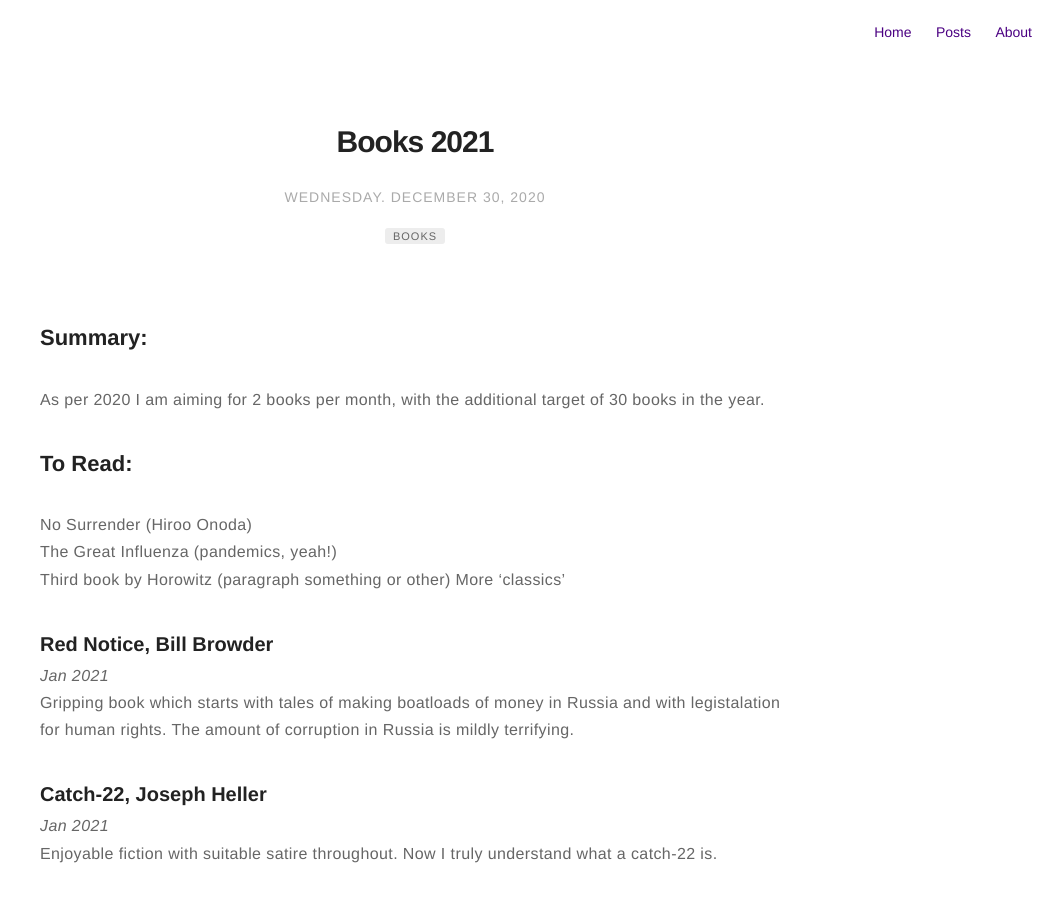
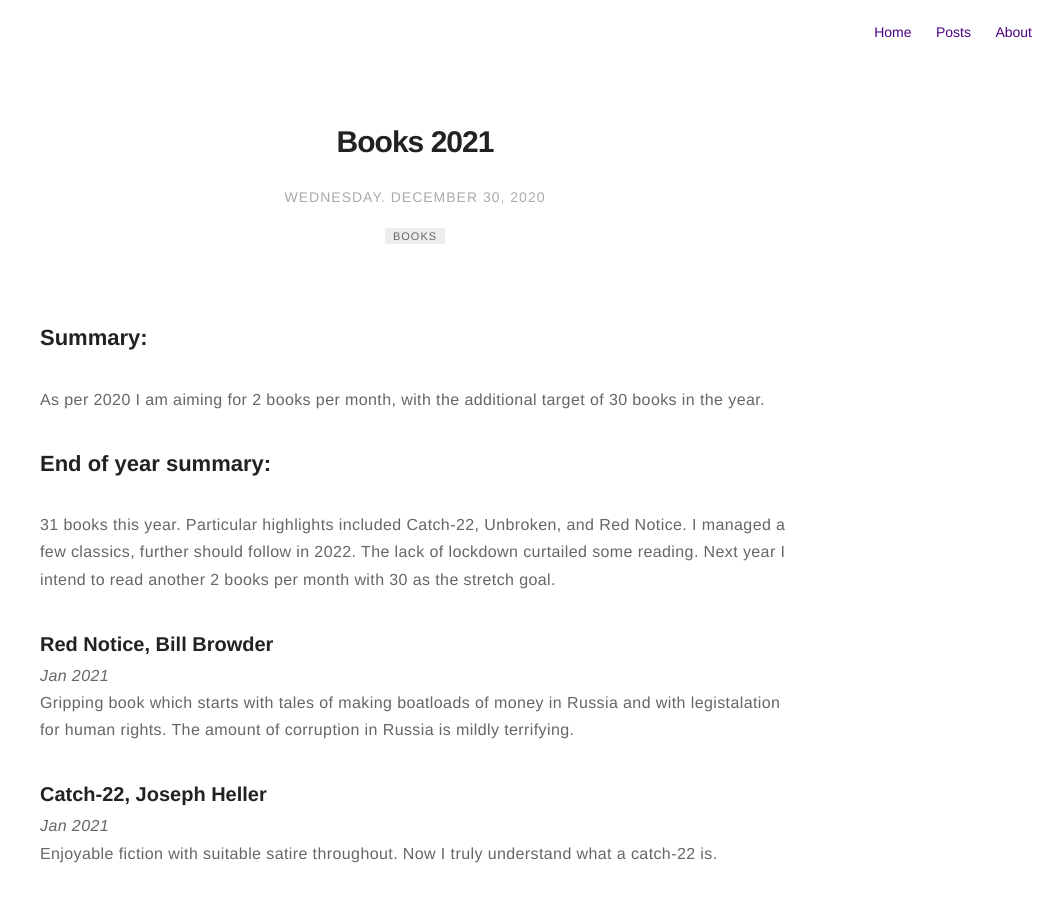
Before and after one commit to jc782/jc782.github.io, a Jekyll site: the page built from _posts/2020-12-30-Books-2021.markdown, in a window 1280 px wide and 900 px high. Shown: the whole window, without its empty margins (225-1280 px from the left). Built offline with Jekyll 4.4.1, drawn with Linux system fonts in a browser that asks for light colours; some of the changed text lies outside the part shown.

Commit message:
+2021 book summary and 2022 start

```diff
--- a/_posts/2020-12-30-Books-2021.markdown
+++ b/_posts/2020-12-30-Books-2021.markdown
@@ -16,11 +16,9 @@ published: true
 
 As per 2020 I am aiming for 2 books per month, with the additional target of 30 books in the year.
 
-## To Read:
-No Surrender (Hiroo Onoda)
-The Great Influenza (pandemics, yeah!)
-Third book by Horowitz (paragraph something or other)
-More 'classics'
+## End of year summary:
+31 books this year. Particular highlights included Catch-22, Unbroken, and Red Notice. I managed a few classics, further should follow in 2022. The lack of lockdown curtailed some reading. Next year I intend to read another 2 books per month with 30 as the stretch goal.
+
 
 ### Red Notice, Bill Browder
 *Jan 2021*
@@ -137,3 +135,7 @@ Third in the series. Still a struggle to parse the real/fiction aspects of this
 ### 1984, George Orwell
 *December 2021*
 Probably my favourite classic yet; the final third was depressing. Well written and thought provoking.
+
+### Red Roulette, Desmond Shum
+*December 2021*
+A mirror of Red Notice which I started the year with. Enjoyable but shocking.
```
Also changed, not shown: _posts/2021-12-29-Books-2022.markdown (added, +25 -0 lines).
